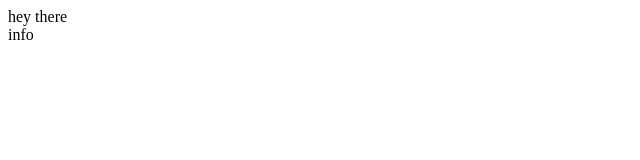
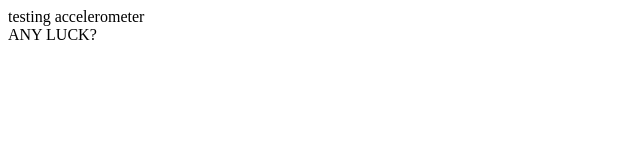
Before and after one commit to yttiktak/yttiktak.github.io, a plain HTML site: page index.html in a window 1280 px wide. Shown: the whole page, without its empty margins (0-640 px from the left). Drawn offline with Linux system fonts and the light colour scheme.

Commit message:
Update index.html

```diff
--- a/index.html
+++ b/index.html
@@ -2,9 +2,9 @@
 <head>
 </head>
 <body>
-  <div>hey there</div>
-  <div id = "info">info</div>
-    </body>
+  <div>testing accelerometer</div>
+  <div id = "info">ANY LUCK?</div>
+</body>
   <script>
 let accelerometer = null;
 try {
```
